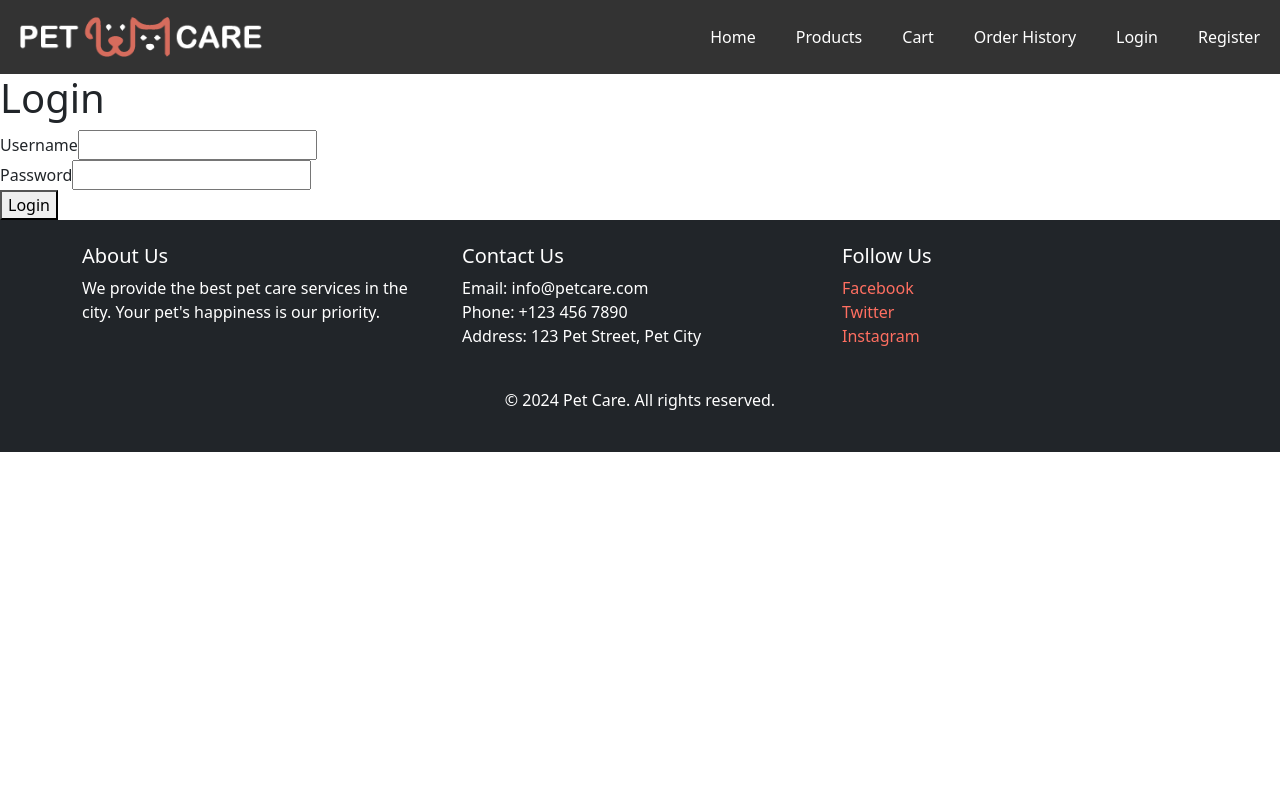
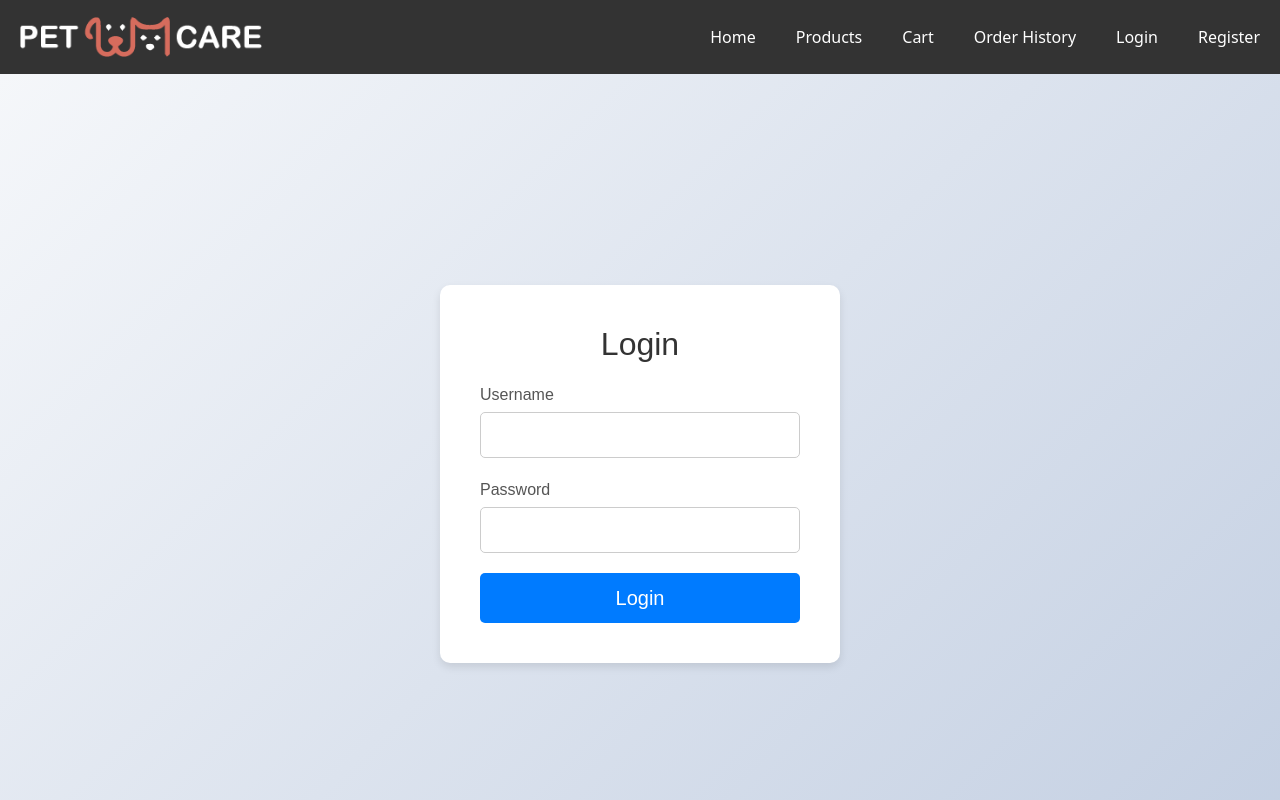
Before and after one commit to benlaguroun/Webstack---Portfolio-Project, a React (Create React App) app in the folder pet-care-ecommerce/pet-care/: page /login in a window 1280 px wide. Shown: the top 800 px of the page. Built offline with nearby package versions, Linux system fonts and the light colour scheme.

Commit message:
i use styled-components to creat a user friendly

```diff
--- a/pet-care-ecommerce/pet-care/src/pages/Login.js
+++ b/pet-care-ecommerce/pet-care/src/pages/Login.js
@@ -1,5 +1,74 @@
 import React, { useState } from 'react';
 import { useAuth } from '../context/AuthContext';
+import styled from 'styled-components';
+
+const LoginPage = styled.div`
+  display: flex;
+  justify-content: center;
+  align-items: center;
+  height: 100vh;
+  background: linear-gradient(135deg, #f5f7fa, #c3cfe2);
+  font-family: 'Arial', sans-serif;
+`;
+
+const LoginForm = styled.form`
+  background: #fff;
+  padding: 40px;
+  border-radius: 10px;
+  box-shadow: 0 4px 8px rgba(0, 0, 0, 0.1);
+  max-width: 400px;
+  width: 100%;
+  text-align: center;
+`;
+
+const Title = styled.h1`
+  margin-bottom: 20px;
+  font-size: 2rem;
+  color: #333;
+`;
+
+const InputGroup = styled.div`
+  margin-bottom: 20px;
+  text-align: left;
+`;
+
+const Label = styled.label`
+  display: block;
+  margin-bottom: 5px;
+  font-size: 1rem;
+  color: #555;
+`;
+
+const Input = styled.input`
+  width: 100%;
+  padding: 10px;
+  font-size: 1rem;
+  border: 1px solid #ccc;
+  border-radius: 5px;
+  box-sizing: border-box;
+  transition: border-color 0.3s;
+
+  &:focus {
+    border-color: #007BFF;
+    outline: none;
+  }
+`;
+
+const Button = styled.button`
+  width: 100%;
+  padding: 10px;
+  font-size: 1.25rem;
+  background: #007BFF;
+  color: #fff;
+  border: none;
+  border-radius: 5px;
+  cursor: pointer;
+  transition: background 0.3s;
+
+  &:hover {
+    background: #0056b3;
+  }
+`;
 
 const Login = () => {
   const [username, setUsername] = useState('');
@@ -12,28 +81,30 @@ const Login = () => {
   };
 
   return (
-    <div>
-      <h1>Login</h1>
-      <form onSubmit={handleSubmit}>
-        <div>
-          <label>Username</label>
-          <input
+    <LoginPage>
+      <LoginForm onSubmit={handleSubmit}>
+        <Title>Login</Title>
+        <InputGroup>
+          <Label>Username</Label>
+          <Input
             type="text"
             value={username}
             onChange={(e) => setUsername(e.target.value)}
+            required
           />
-        </div>
-        <div>
-          <label>Password</label>
-          <input
+        </InputGroup>
+        <InputGroup>
+          <Label>Password</Label>
+          <Input
             type="password"
             value={password}
             onChange={(e) => setPassword(e.target.value)}
+            required
           />
-        </div>
-        <button type="submit">Login</button>
-      </form>
-    </div>
+        </InputGroup>
+        <Button type="submit">Login</Button>
+      </LoginForm>
+    </LoginPage>
   );
 };
 
```
